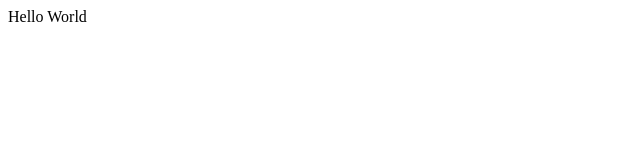
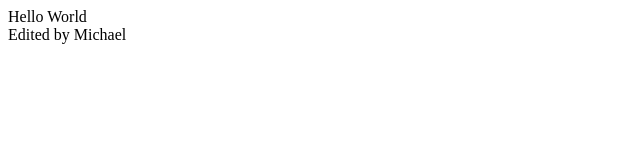
Before and after one commit to MichaelRomero96/dev-card, a React (Create React App) app: page / in a window 1280 px wide. Shown: the top 160 px of the page, without its empty margins (0-640 px from the left). Built offline with nearby package versions, Linux system fonts and the light colour scheme.

Commit message:
edited by michael

```diff
--- a/src/App.jsx
+++ b/src/App.jsx
@@ -2,7 +2,10 @@ import React from 'react'
 
 const App = () => {
   return (
-    <div>Hello World</div>
+    <>
+      <div>Hello World</div>
+      <div>Edited by Michael</div>
+    </>
   )
 }
 
```
